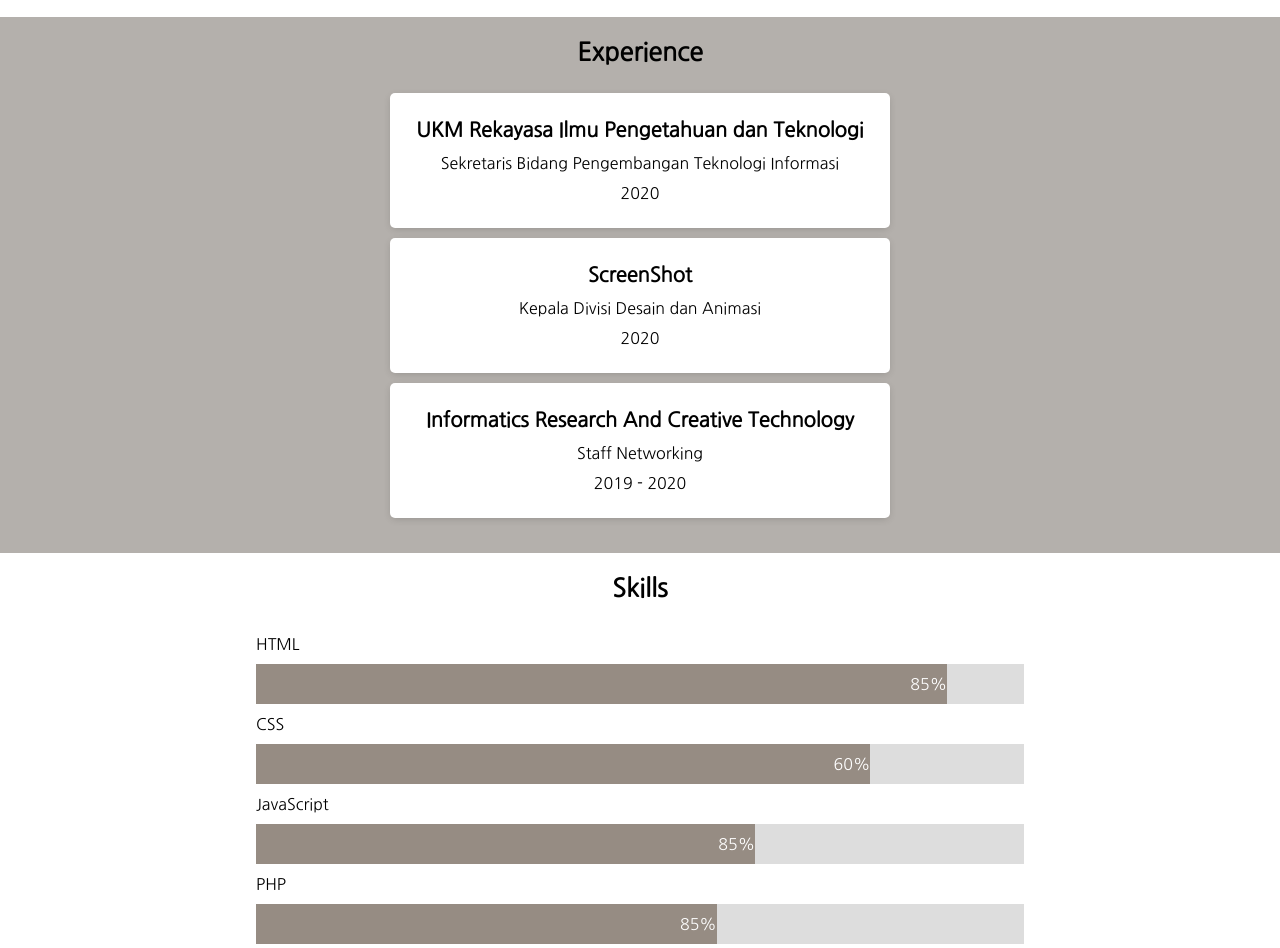
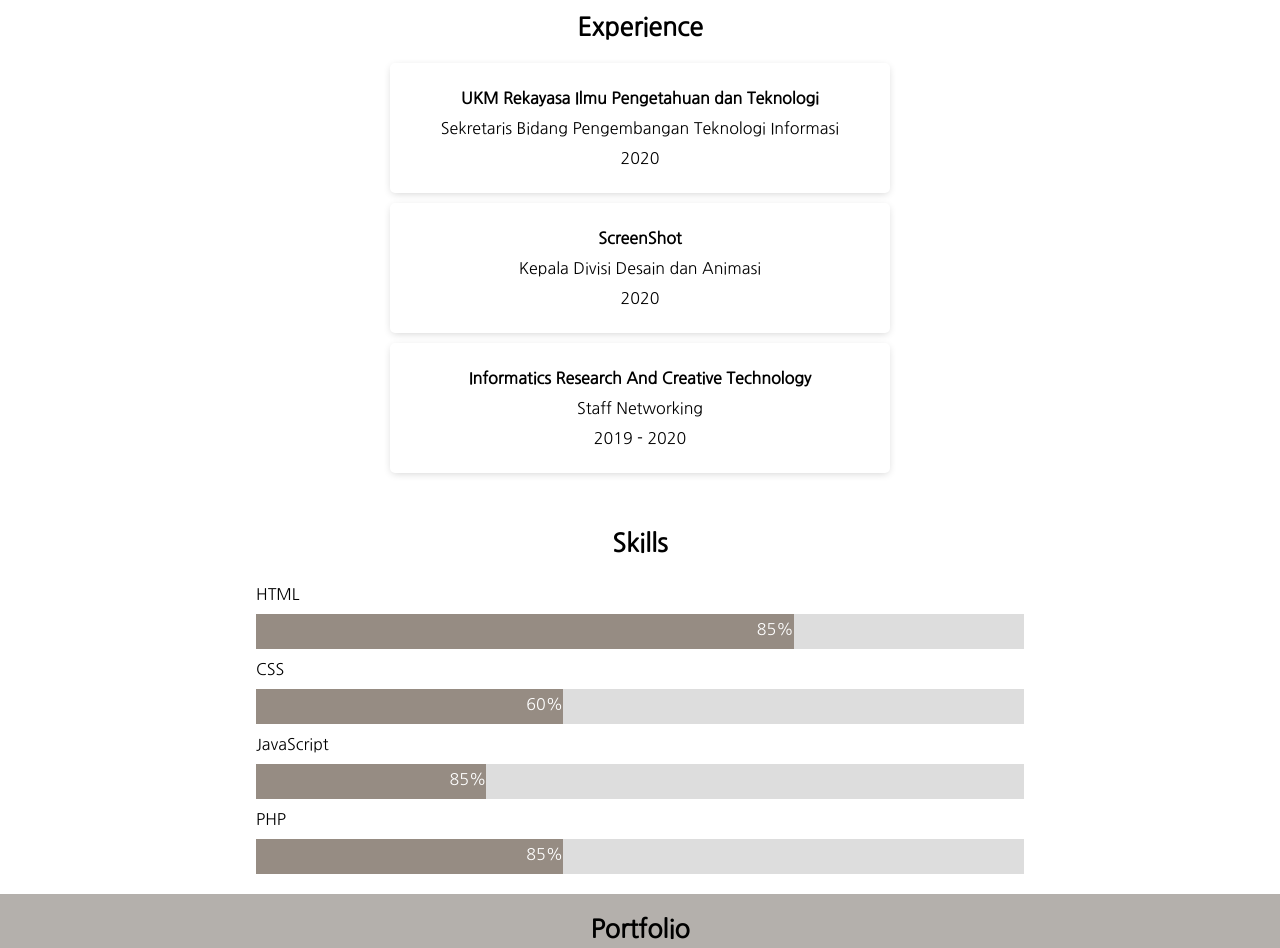
Before and after one commit to delarista/delarista.github.io, a plain HTML site: page index.html in a window 1280 px wide. Shown: the part 1133-2081 px from the top of the page. Drawn offline with Linux system fonts and the light colour scheme.

Commit message:
Menambah skill

```diff
--- a/assets/css/style.css
+++ b/assets/css/style.css
@@ -110,6 +110,11 @@ nav{
     text-transform: uppercase;
 }
 
+.hero-btn:hover{
+    color: #000;
+    background-color: white;
+}
+
 .container{
     margin: auto;
     width: 60%;
@@ -123,7 +128,7 @@ nav{
     text-align: center;
 }
 
-#experience, #portfolio{
+#education, #portfolio{
     background-color: #b4b0ac;
     text-align: center;
     margin-top: 20px;
@@ -136,7 +141,7 @@ nav{
 
 .title h3{
     font-size: 25px;
-    margin-bottom: 20px;
+    margin-bottom: 15px;
 }
 
 .deskripsi-about{
@@ -179,7 +184,7 @@ nav{
 }
 
 .des-item h4{
-    font-size: 20px;
+    font-size: 16px;
     padding: 5px;
 }
 
@@ -206,20 +211,22 @@ nav{
 
 .skill-item{
     width: 100%;
-    background-color: #ddd
+    background-color: #ddd;
 }
 
 .skill{
     text-align: right;
-    padding-top: 10px;
+    padding-top: 5px;
     padding-bottom: 10px;
     color: white;
 }
 
-.html {width: 90%; background-color: #968c83;}
-.css {width: 80%; background-color: #968c83;}
-.js {width: 65%; background-color: #968c83;}
-.php {width: 60%; background-color: #968c83;}
+.html {width: 70%; background-color: #968c83;}
+.css {width: 40%; background-color: #968c83;}
+.js {width: 30%; background-color: #968c83;}
+.php {width: 40%; background-color: #968c83;}
+.bs {width: 50%; background-color: #968c83;}
+
 
 
 .projek-item{
@@ -347,7 +354,7 @@ footer .fa-github:hover{
 
 .copyright{
     font-family: 'Lato', sans-serif;
-    margin-top: 40px;
+    margin-top: 20px;
 }
 
 
```
